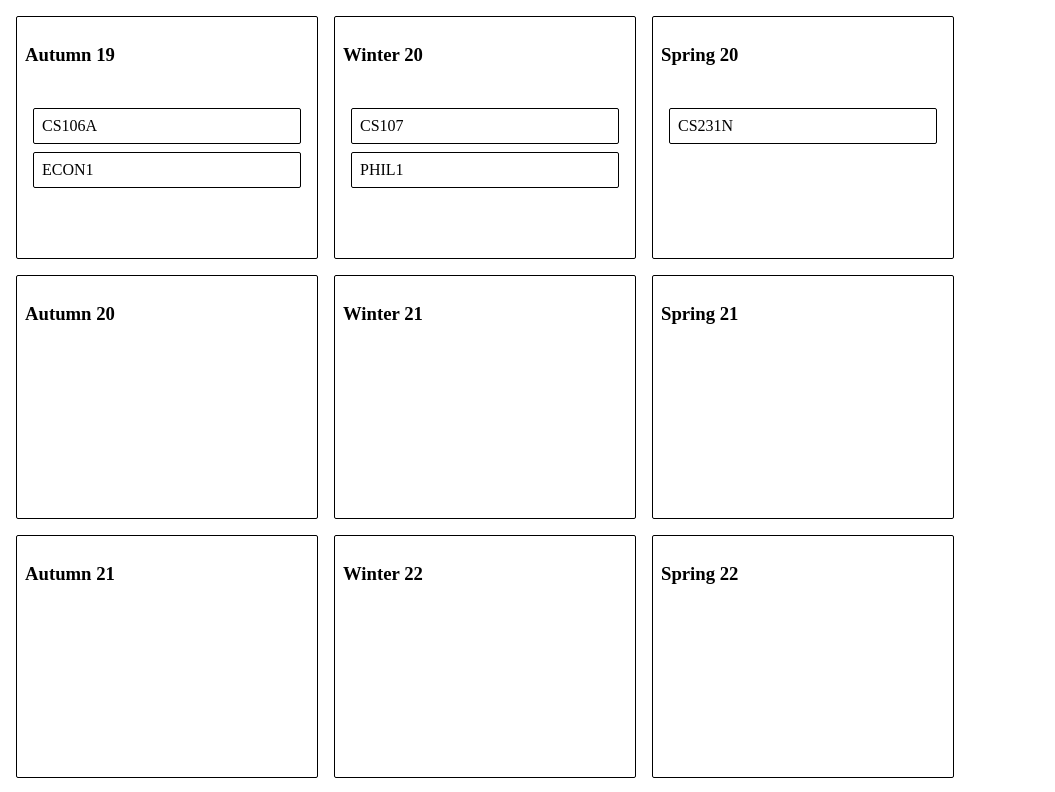
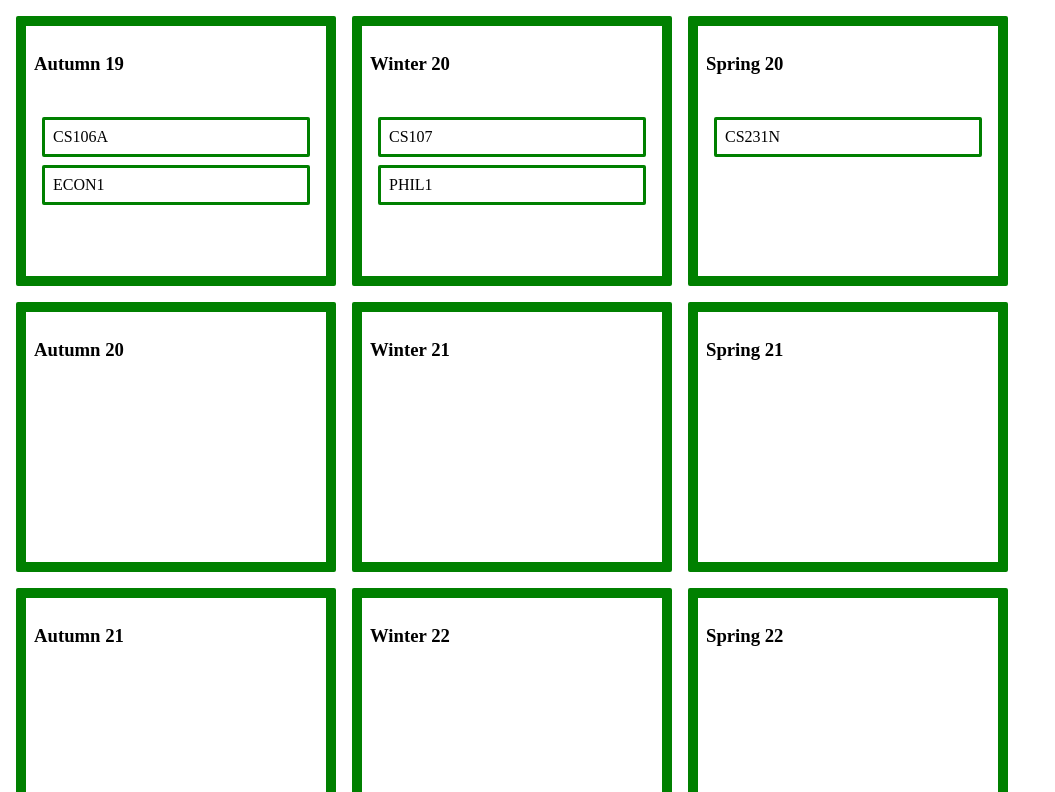
Before and after one commit to jzhao23/forma, a React (Create React App) app: page / in a window 1280 px wide. Shown: the top 792 px of the page, without its empty margins (0-1055 px from the left). Built offline with nearby package versions, Linux system fonts and the light colour scheme.

Commit message:
Make the quarters scrollable

```diff
--- a/src/Class.js
+++ b/src/Class.js
@@ -4,7 +4,7 @@ import styled from 'styled-components';
 
 const Container = styled.div`
   padding: 8px;
-  border: 1px solid black;
+  border: 3px solid green;
   border-radius: 2px;
   margin: 8px;
   background-color: white;
--- a/src/Quarter.js
+++ b/src/Quarter.js
@@ -5,11 +5,11 @@ import Class from './Class';
 
 const Container = styled.div`
   margin: 8px;
-  border: 1px solid black;
+  border: 10px solid green;
   border-radius: 2px;
   width: 300px;
-  display: flex;
-  flex-direction: column;
+  height: 250px;
+  overflow: auto;
 `;
 const Title = styled.h3`
   padding: 8px;
```
